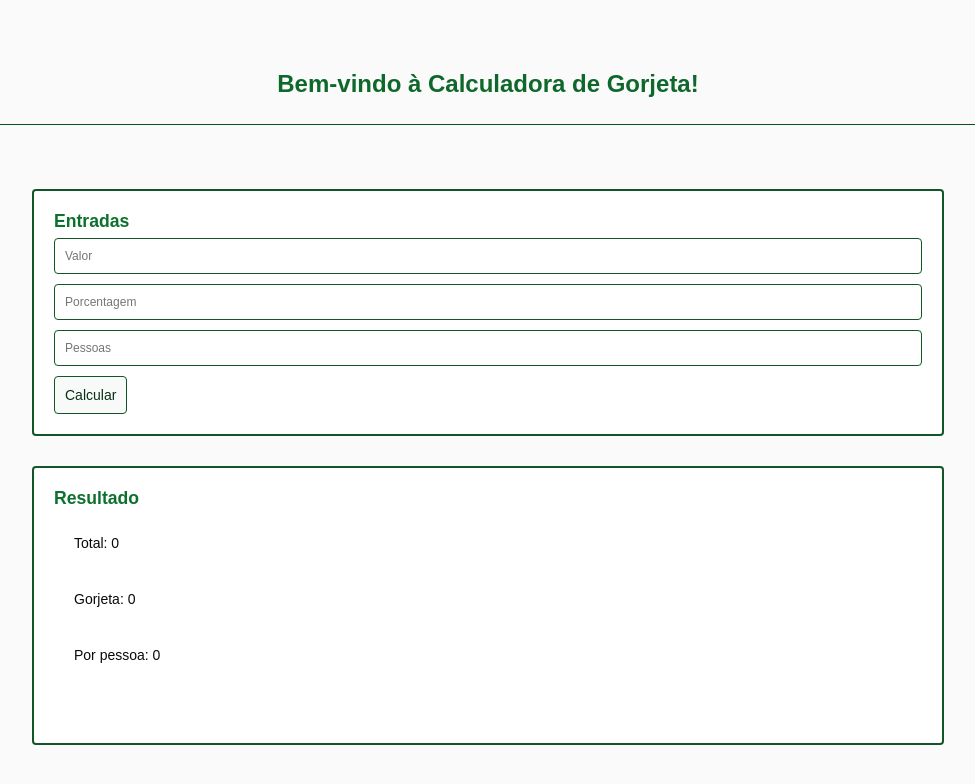
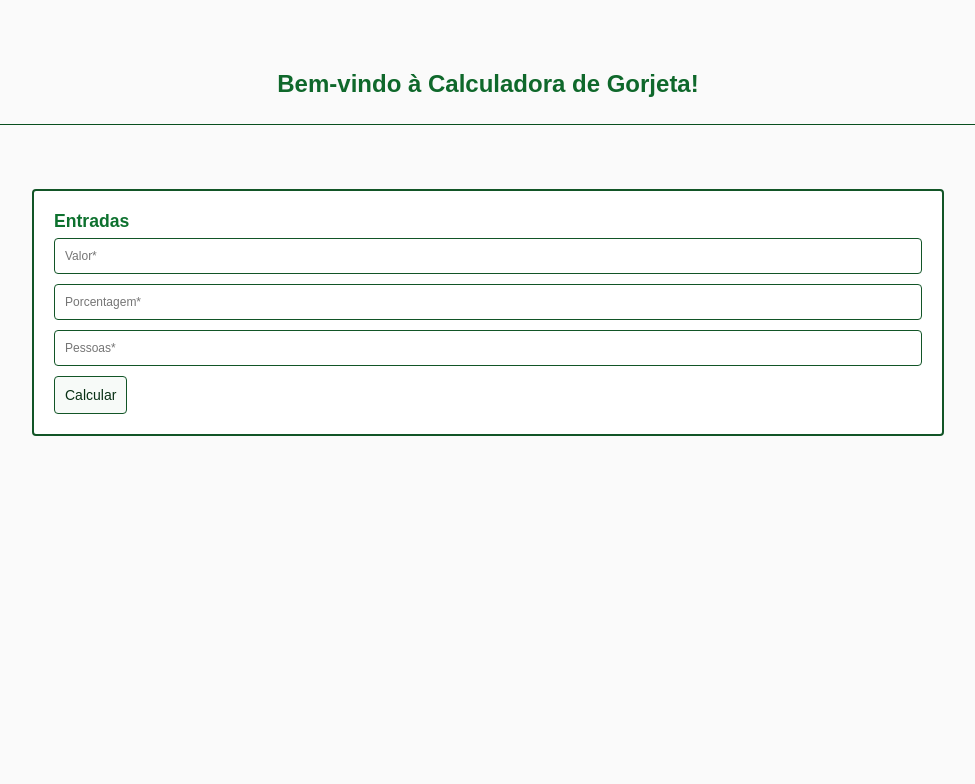
Before and after one commit to agathahelena/bad-tip-split-vue, a Vue app: page / in a window 1280 px wide. Shown: the top 784 px of the page, without its empty margins (152-1127 px from the left). Built offline with nearby package versions, Linux system fonts and the light colour scheme.

Commit message:
feat: finalização do projeto

```diff
--- a/src/components/Calculadora.vue
+++ b/src/components/Calculadora.vue
@@ -9,22 +9,27 @@ const total = ref(0);
 const tipValue = ref(0);
 const perPerson = ref(0);
 const message = ref('');
+const messageType = ref('');
+const showResult = ref(false);  // Controla se o resultado será mostrado
 
 function calculate() {
-    const billValue = Number(bill.value);
-    const tipPercent = Number(tip.value);
+    const billValue = Number(bill.value.replace(',', '.'));
+    const tipPercent = Number(tip.value.replace(',', '.'));
     const peopleCount = Number(people.value);
 
     if (!billValue || !tipPercent || !peopleCount) {
         alert('Preencha os dados');
         message.value = 'Algo deu errado.';
+        messageType.value = 'error';
         return;
     }
 
-    tipValue.value = (billValue * tipPercent) / 100;
-    total.value = billValue + tipValue.value;
-    perPerson.value = total.value / peopleCount;
+    tipValue.value = ((billValue * tipPercent) / 100).toFixed(2).replace('.', ',');
+    total.value = (billValue + parseFloat(tipValue.value)).toFixed(2).replace('.', ',');
+    perPerson.value = (parseFloat(total.value) / peopleCount).toFixed(2).replace('.', ',');
     message.value = 'Ok';
+    messageType.value = 'success';
+    showResult.value = true;
 }
 </script>
 
@@ -32,20 +37,20 @@ function calculate() {
     <div class="app">
 
         <div class="layout">
-            <div class="panel">
+            <div class="panel" v-if="!showResult">
                 <h2>Entradas</h2>
-                <input v-model="bill" class="input" placeholder="Valor" />
-                <input v-model="tip" class="input" placeholder="Porcentagem" />
-                <input v-model="people" class="input" placeholder="Pessoas" />
+                <input v-model="bill" class="input" placeholder="Valor*" />
+                <input v-model="tip" class="input" placeholder="Porcentagem*" />
+                <input v-model="people" class="input" placeholder="Pessoas*" />
                 <button class="small-btn" @click="calculate">Calcular</button>
             </div>
 
-            <div class="panel">
+             <div class="panel" v-if="showResult">
                 <h2>Resultado</h2>
-                <div class="result">Total: {{ total }}</div>
-                <div class="result">Gorjeta: {{ tipValue }}</div>
-                <div class="result">Por pessoa: {{ perPerson }}</div>
-                <div class="result">{{ message }}</div>
+                <div class="result">Total: R$ {{ total }}</div>
+                <div class="result">Gorjeta: R$ {{ tipValue }}</div>
+                <div class="result">Por pessoa: R$ {{ perPerson }}</div>
+               <div :class="['result', messageType]">{{ message }}</div>
             </div>
         </div>
     </div>
@@ -83,4 +88,17 @@ function calculate() {
     background: #f7faf8;
     font-size: 0.875rem;
 }
+.result {
+    font-size: 1rem;
+}
+
+.success {
+    color: green;
+    font-weight: bold;
+}
+
+.error {
+    color: red;
+    font-weight: bold;
+}
 </style>
```
